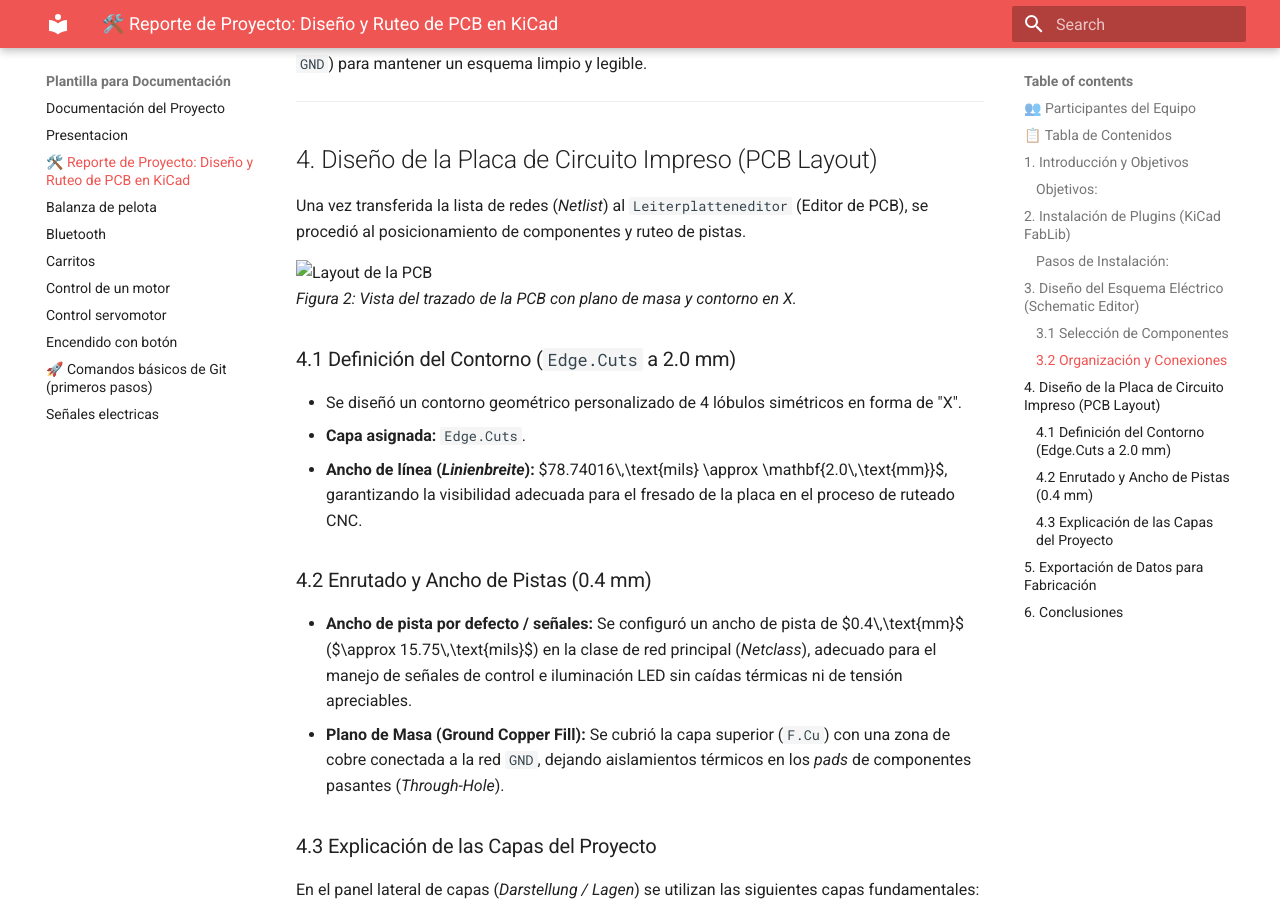
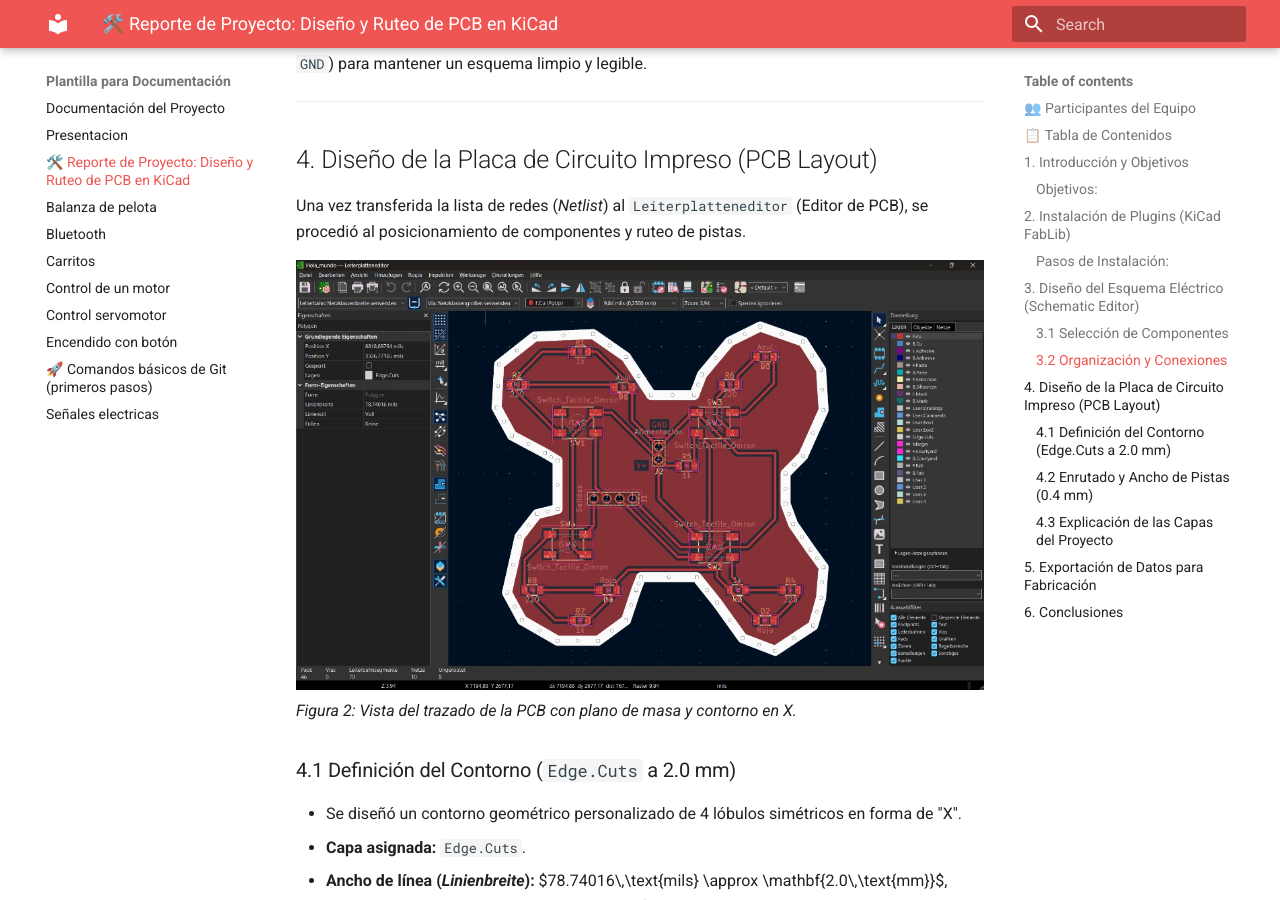
Before and after one commit to Aldo0112/mi-reporte-aldo, an MkDocs documentation site: the page built from docs/Reporte_PCB.md, in a window 1280 px wide and 900 px high, scrolled down 3117 px. Built offline with MkDocs 1.6.1 and Material for MkDocs 9.7.7, drawn with Linux system fonts in a browser that asks for light colours.

Commit message:
Update Reporte_PCB.md

```diff
--- a/docs/Reporte_PCB.md
+++ b/docs/Reporte_PCB.md
@@ -90,7 +90,7 @@ El diseño se estructuró mediante bloques funcionales:
 
 Una vez transferida la lista de redes (*Netlist*) al `Leiterplatteneditor` (Editor de PCB), se procedió al posicionamiento de componentes y ruteo de pistas.
 
-![Layout de la PCB](docs/recursos/imgs/b6840445-175e-4ecd-a5c7-ccf16dd29f4b.jpeg)
+![Layout de la PCB](recursos/imgs/b6840445-175e-4ecd-a5c7-ccf16dd29f4b.jpeg)
 *Figura 2: Vista del trazado de la PCB con plano de masa y contorno en X.*
 
 ### 4.1 Definición del Contorno (`Edge.Cuts` a 2.0 mm)
```
